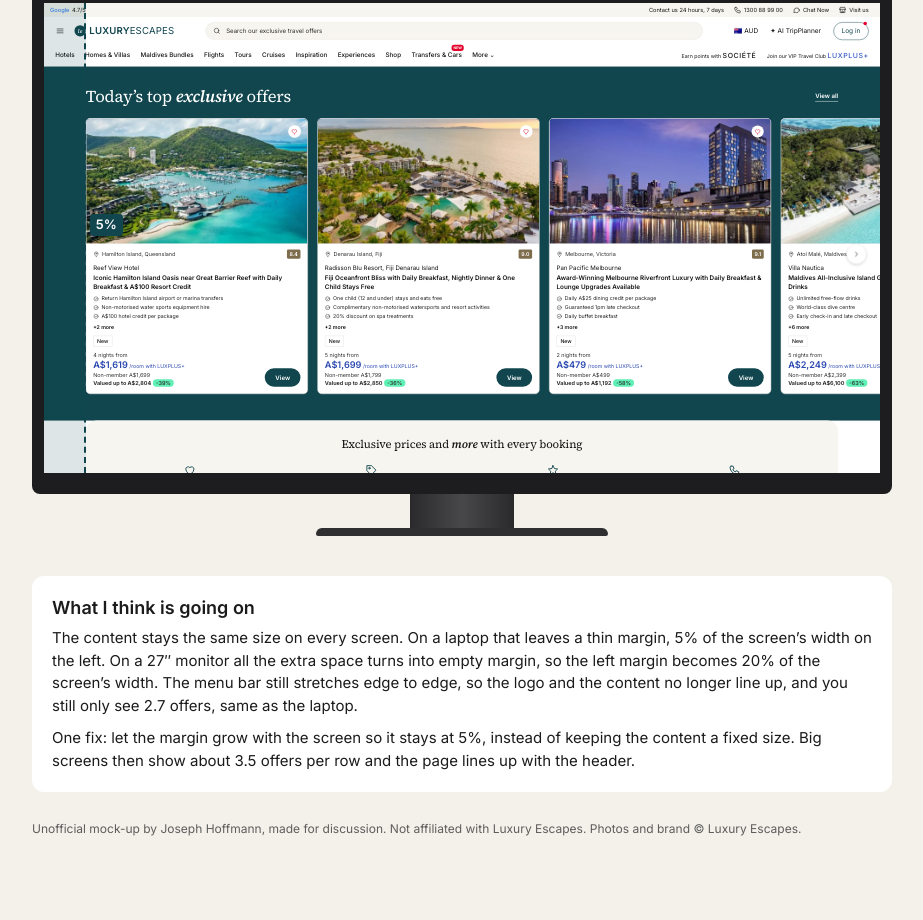
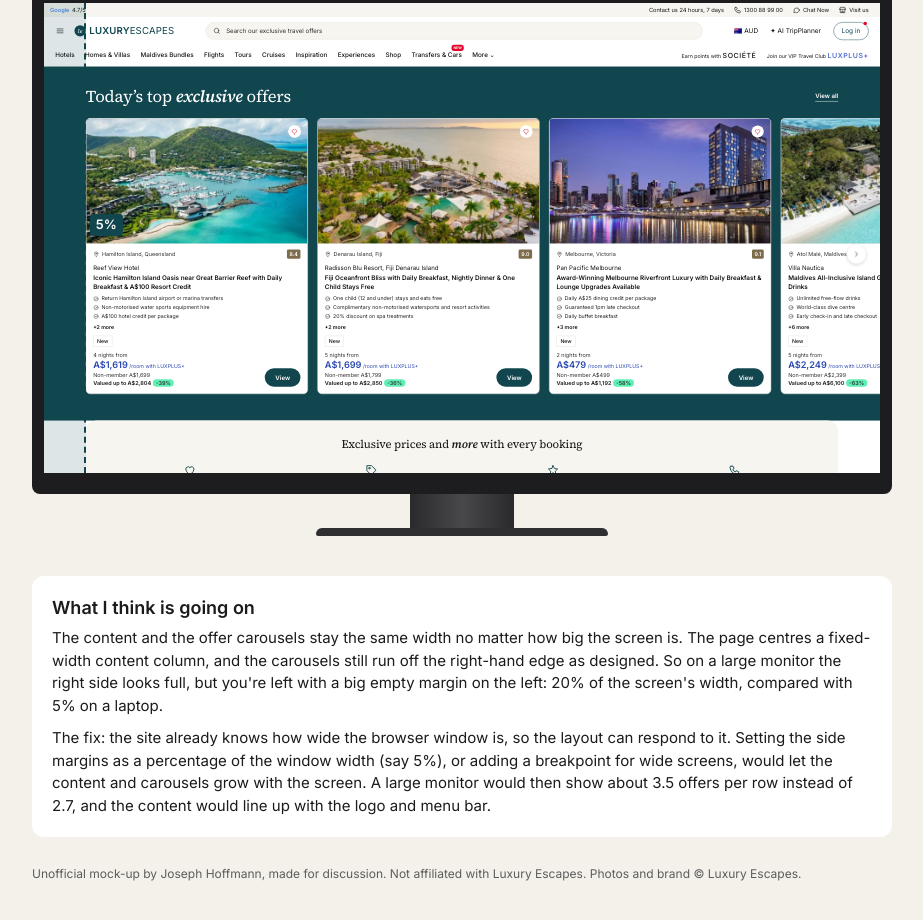
Before and after one commit to joetherockhey/luxury-landing, a plain HTML site: page index.html in a window 1280 px wide. Shown: the part 1494-2414 px from the top of the page, without its empty margins (178-1101 px from the left). Before the commit the page ends 2380 px from the top, so only its background shows below. Drawn offline with Linux system fonts and the light colour scheme.

Commit message:
Rewrite 'What I think is going on'
Co-Authored-By: Claude Opus 5.5 <noreply@anthropic.com>

```diff
--- a/index.html
+++ b/index.html
@@ -66,8 +66,8 @@ footer{margin-top:28px;font-size:12px;color:var(--muted)}
 
   <div class="why">
     <h2>What I think is going on</h2>
-    <p>The content stays the same size on every screen. On a laptop that leaves a thin margin, 5% of the screen’s width on the left. On a 27″ monitor all the extra space turns into empty margin, so the left margin becomes 20% of the screen’s width. The menu bar still stretches edge to edge, so the logo and the content no longer line up, and you still only see 2.7 offers, same as the laptop.</p>
-    <p>One fix: let the margin grow with the screen so it stays at 5%, instead of keeping the content a fixed size. Big screens then show about 3.5 offers per row and the page lines up with the header.</p>
+    <p>The content and the offer carousels stay the same width no matter how big the screen is. The page centres a fixed-width content column, and the carousels still run off the right-hand edge as designed. So on a large monitor the right side looks full, but you're left with a big empty margin on the left: 20% of the screen's width, compared with 5% on a laptop.</p>
+    <p>The fix: the site already knows how wide the browser window is, so the layout can respond to it. Setting the side margins as a percentage of the window width (say 5%), or adding a breakpoint for wide screens, would let the content and carousels grow with the screen. A large monitor would then show about 3.5 offers per row instead of 2.7, and the content would line up with the logo and menu bar.</p>
   </div>
 
   <footer>Unofficial mock-up by Joseph Hoffmann, made for discussion. Not affiliated with Luxury Escapes. Photos and brand © Luxury Escapes.</footer>
```
